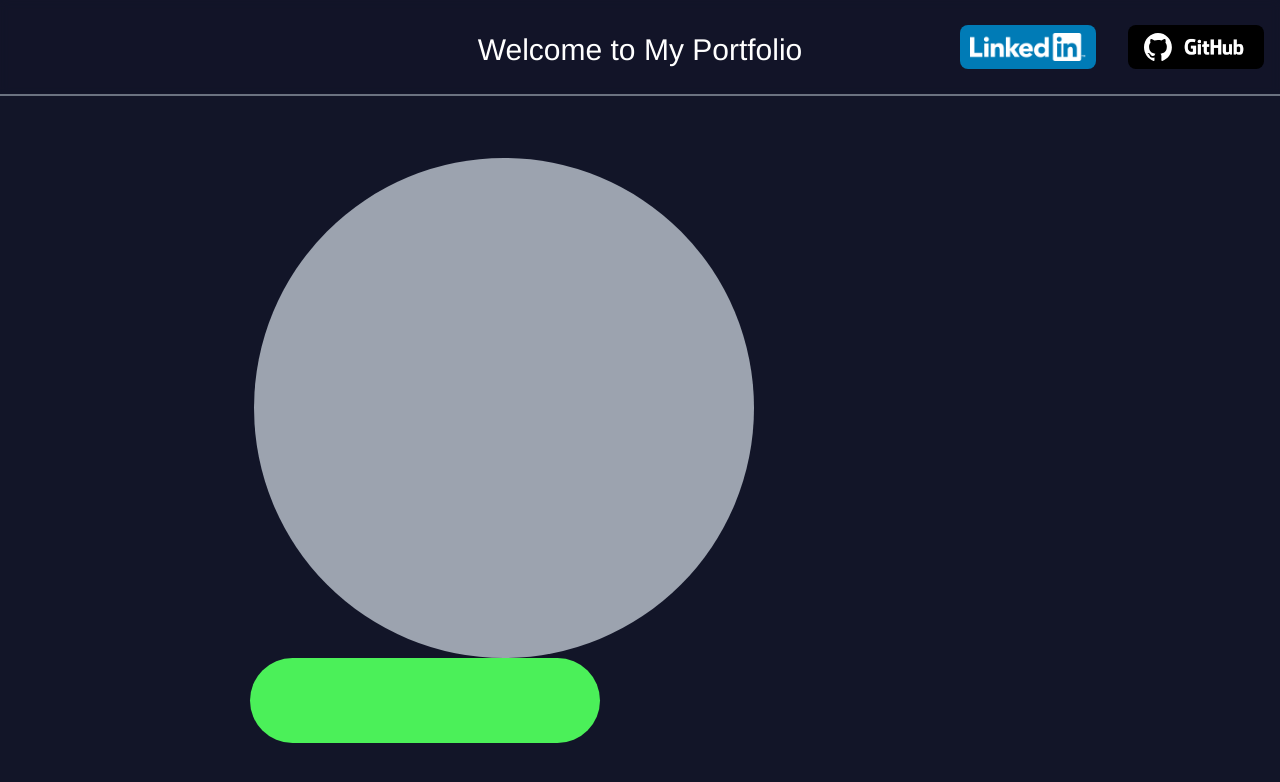
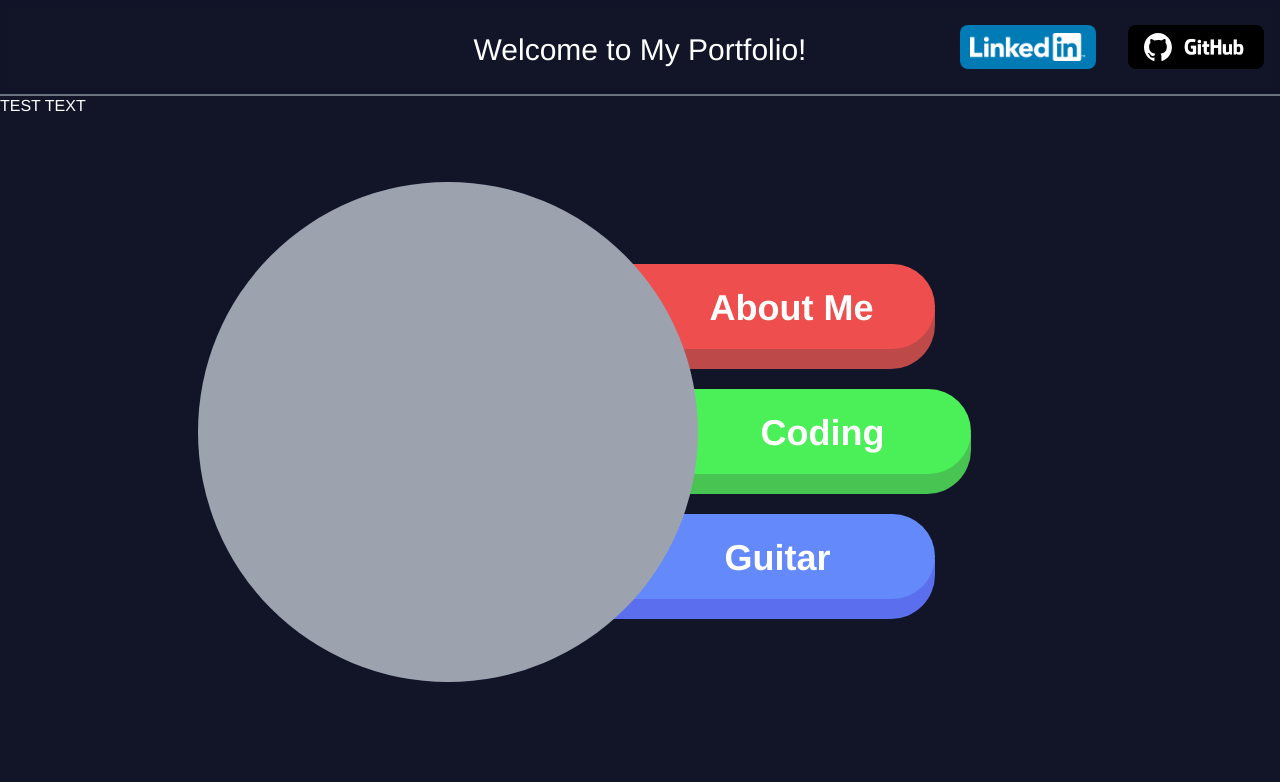
Before and after one commit to tysenh1/my-portfolio, a React (Vite) app: page / in a window 1280 px wide. Shown: the top 782 px of the page. Built offline with nearby package versions, Linux system fonts and the light colour scheme.

Commit message:
Completed the buttons sticking out of the main thing and added click animations for them.

```diff
--- a/src/App.tsx
+++ b/src/App.tsx
@@ -38,10 +38,10 @@ function App() {
   return (
     <>
       <header className='header'>
-        <nav className='flex w-full h-24 border-gray-500 border-b-2 bg-[#121528]/50 fixed backdrop-blur-sm'>
+        <nav className='flex w-full h-24 border-gray-500 border-b-2 bg-[#121528]/50 fixed backdrop-blur-sm z-50'>
           {/* <div className='absolute right-0 top-0 bg-[#121528] opacity-50 w-full h-24'></div> */}
           <div id='welcome-message' className='absolute right-0 left-0 top-8 w-fit m-auto'>
-            <p className='font-thin text-3xl text-white'>Welcome to My Portfolio</p>
+            <p className='font-thin text-3xl text-white'>Welcome to My Portfolio!</p>
           </div>
           <div className='w-full flex justify-end items-center'>
             <a href='youtube.com' className='mx-4 flex w-34 h-11 items-center justify-center bg-[#007bb6] rounded-lg'>
@@ -67,6 +67,7 @@ function App() {
             : pageContent == 'other' ? <Test />
             : <Home />
           } */}
+          <div className="test"><p className='text-white'>TEST TEXT</p></div>
           <Home />
         </div>
       </main>
--- a/src/components/Home.tsx
+++ b/src/components/Home.tsx
@@ -1,12 +1,36 @@
 function Home() {
     return (
         <>
-        <div className="grid justify-center">
-            <div className="w-[773px] h-[773px] mt-16">
-                <div className="w-[500px] h-[500px] bg-gray-400 rounded-full none"></div>
-                <div className="relative w-[350px] h-[85px] bg-[#4BF059] rounded-full right-1 t-2/4"></div>
+            <div className="grid justify-center">
+                <div className="relative w-[773px] h-[773px] mt-16 mr-28">
+                    <div className="absolute w-[500px] h-[500px] bg-gray-400 rounded-full none z-10"></div>
+
+                    {/* Red thing sticking out of the main thing for About Me */}
+                    <div>
+                        <a className="left-[387px] top-[82px] w-button-width h-foreground-button-height block relative rounded-full active:translate-y-1 active:-translate-x-[0.5px]">
+                            <p className="left-[125px] top-[24px] text-white font-bold text-4xl -z-10 absolute">About Me</p>
+                            <div className="rounded-full -z-20 absolute bg-[#EE4E4E] w-button-width h-foreground-button-height"></div>
+                        </a>
+                        <div className="left-[387px] top-[126.5px] w-button-width h-[60.5px] bg-[#BE4949] rounded-br-[44px] -z-30 absolute"></div>
+                    </div>
+
+
+                    {/* Green thing sticking out of the main thing for coding */}
+                    <a className="left-[423px] top-[122px] w-button-width h-foreground-button-height block relative rounded-full active:translate-y-1 active:-translate-x-[0.5px]">
+                        <p className="left-[140px] top-[24px] absolute text-white font-bold text-4xl -z-10">Coding</p>
+                        <div className="w-button-width h-foreground-button-height bg-[#4BF059] rounded-full -z-20 absolute"></div>
+                    </a>
+                    <div className="left-[423px] top-[251.5px] w-button-width h-[60.5px] bg-[#48C453] rounded-br-[44px] -z-30 absolute"></div>
+
+                    {/* Blue thing sticking out of the main thing for guitar */}
+                    <a className="left-[387px] top-[162px] w-button-width h-foreground-button-height block relative rounded-full active:translate-y-1 active:-translate-x-[0.5px]">
+                        <p className="left-[140px] top-[24px] text-white font-bold text-4xl -z-10 absolute">Guitar</p>
+                        <div className="w-button-width h-foreground-button-height bg-[#6389FB] rounded-full -z-20 absolute"></div>
+                    </a>
+                    <div className="right-[36px] top-[376.5px] w-[380px] h-[60.5px] bg-[#5B6EED] rounded-br-[44px] -z-30 absolute"></div>
+
+                </div>
             </div>
-        </div>
 
 
         </>
--- a/src/output.css
+++ b/src/output.css
@@ -567,3 +567,18 @@ video {
   --tw-text-opacity: 1;
   color: rgb(255 255 255 / var(--tw-text-opacity));
 }
+
+@keyframes fadedown {
+  from {top: -100px;}
+  to {top: 0px;}
+}
+
+.test {
+  animation-name: fadedown;
+  animation-duration: 2s
+  /* top: -100px; */
+}
+
+.test p {
+  color: #ffffff;
+}
--- a/tailwind.config.cjs
+++ b/tailwind.config.cjs
@@ -9,7 +9,13 @@ module.exports = {
       spacing: {
         '34': '8.5rem',
         'supertall': '90rem',
-        'portfolio-header': '94px'
+        'portfolio-header': '94px',
+        '430px': '430px',
+        '207px': '207px',
+        'button-width': '350px',
+        'foreground-button-height': '85px',
+        'background-button-height': '64px'
+
       }
     },
     fontFamily: {
```
